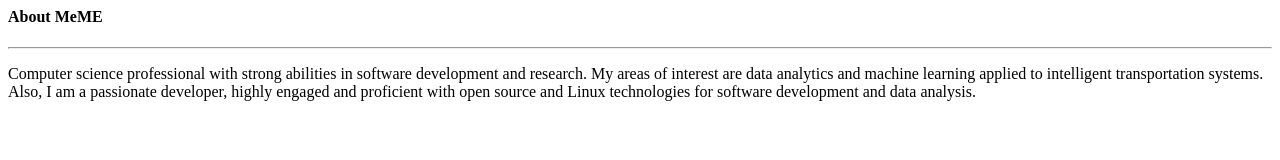
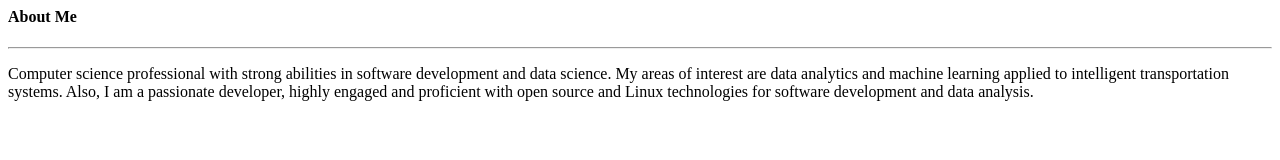
Before and after one commit to arteagac/arteagac.github.io, a plain HTML site: page pages/index.html in a window 1280 px wide. Drawn offline with Linux system fonts and the light colour scheme.

Commit message:
Update index.html

```diff
--- a/pages/index.html
+++ b/pages/index.html
@@ -1,6 +1,6 @@
 <div >
-    <h4><b>About MeME</b></h4>
+    <h4><b>About Me</b></h4>
 
     <hr>
-    <p>Computer science professional with strong abilities in software development and research. My areas of interest are data analytics and machine learning applied to intelligent transportation systems. Also, I am a passionate developer, highly engaged and proficient with open source and Linux technologies for software development and data analysis.</p>
+    <p>Computer science professional with strong abilities in software development and data science. My areas of interest are data analytics and machine learning applied to intelligent transportation systems. Also, I am a passionate developer, highly engaged and proficient with open source and Linux technologies for software development and data analysis.</p>
 </div>
```
